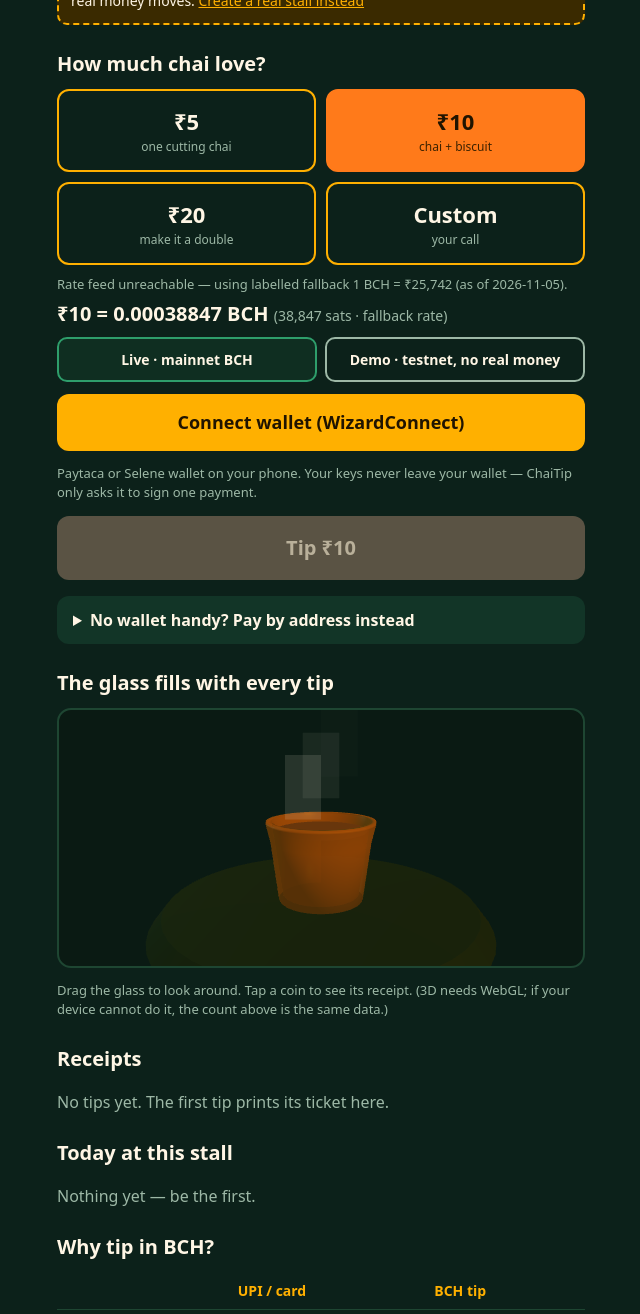
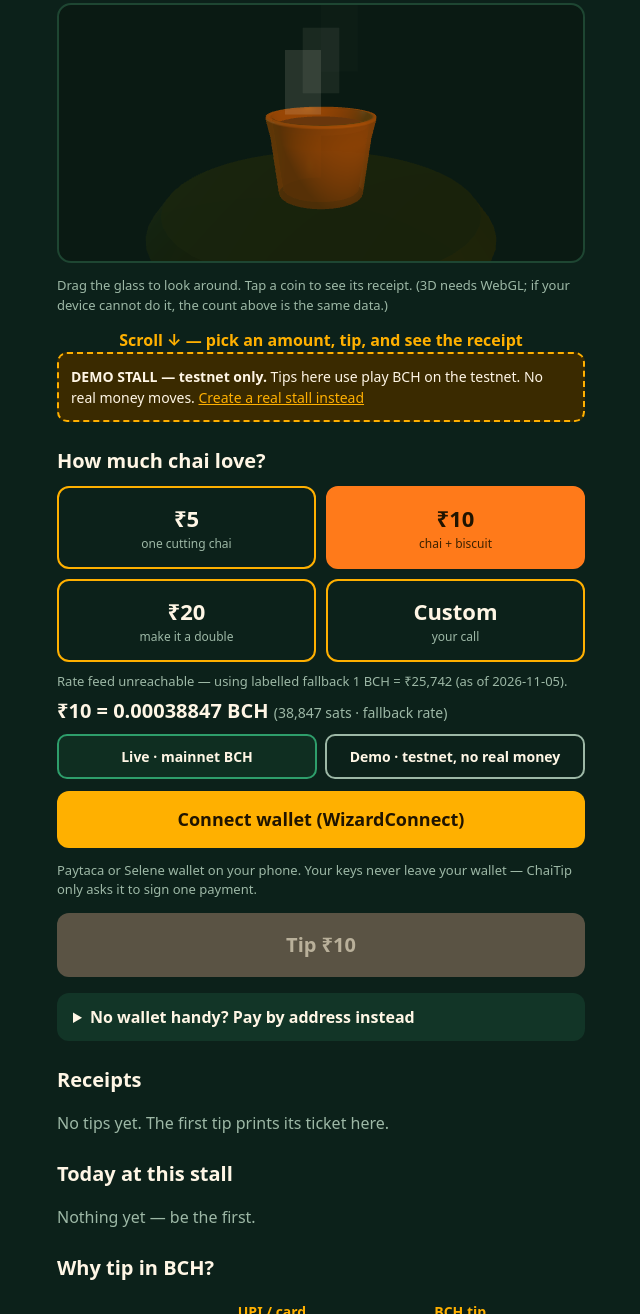
Before and after one commit to MSAbhishek22/chaitip, a website with bundled scripts: page app/index.html in a window 1280 px wide. Shown: the part 396-1710 px from the top of the page, without its empty margins (319-959 px from the left). Built offline with nearby package versions, Linux system fonts and the light colour scheme; no server answers; animation ran at ten frames a second.

Commit message:
J8: move the Three.js tip glass into the hero so it draws on first load

```diff
--- a/app/index.html
+++ b/app/index.html
@@ -34,6 +34,21 @@
       <p id="stall-meta" class="stall-meta">Meerut · Cutting chai since 2009</p>
       <p id="stall-address" class="stall-address"></p>
     </div>
+
+    <!-- 3D TIP GLASS — first-load signature (J8): the real Three.js glass
+         lives here, in the hero, so it draws on first load with no click.
+         It was below the pay form before; the scene init in main.js is
+         position-independent (it finds #scene wherever it sits). -->
+    <section class="glass" aria-label="Tip glass">
+      <h2>The glass fills with every tip</h2>
+      <canvas id="scene" width="560" height="260" role="img" aria-label="3D chai glass. Each gold coin is a confirmed tip."></canvas>
+      <div id="scene-fallback" class="scene-fallback" hidden>
+        <div class="css-glass" aria-hidden="true">☕</div>
+        <p id="fallback-count">0 tips today</p>
+      </div>
+      <p class="hint">Drag the glass to look around. Tap a coin to see its receipt. (3D needs WebGL; if your device cannot do it, the count above is the same data.)</p>
+      <p class="scroll-cue"><a href="#receipts">Scroll ↓ — pick an amount, tip, and see the receipt</a></p>
+    </section>
 
     <div class="demo-note" id="demo-note" hidden>
       <strong>DEMO STALL — testnet only.</strong> Tips here use play BCH on the testnet.
@@ -92,17 +107,7 @@
       </details>
     </section>
 
-    <section class="glass" aria-label="Tip glass">
-      <h2>The glass fills with every tip</h2>
-      <canvas id="scene" width="560" height="260" role="img" aria-label="3D chai glass. Each gold coin is a confirmed tip."></canvas>
-      <div id="scene-fallback" class="scene-fallback" hidden>
-        <div class="css-glass" aria-hidden="true">☕</div>
-        <p id="fallback-count">0 tips today</p>
-      </div>
-      <p class="hint">Drag the glass to look around. Tap a coin to see its receipt. (3D needs WebGL; if your device cannot do it, the count above is the same data.)</p>
-    </section>
-
-    <section class="receipts" aria-label="Receipts">
+    <section class="receipts" id="receipts" aria-label="Receipts">
       <h2>Receipts</h2>
       <div id="receipt-list"></div>
       <p id="receipt-empty" class="muted">No tips yet. The first tip prints its ticket here.</p>
--- a/app/style.css
+++ b/app/style.css
@@ -183,6 +183,11 @@ input[type="text"], input[type="number"] {
 footer { max-width: 560px; margin: 0 auto; padding: 0 16px 32px; color: var(--muted); font-size: 13px; }
 footer p { margin: 8px 0; }
 
+/* Scroll cue under the hero 3D glass */
+.scroll-cue { text-align: center; margin: 10px 0 0; }
+.scroll-cue a { color: var(--marigold); text-decoration: none; font-weight: 700; }
+.scroll-cue a:hover { text-decoration: underline; }
+
 @media (prefers-reduced-motion: reduce) {
   * { transition: none !important; animation: none !important; }
 }
```
